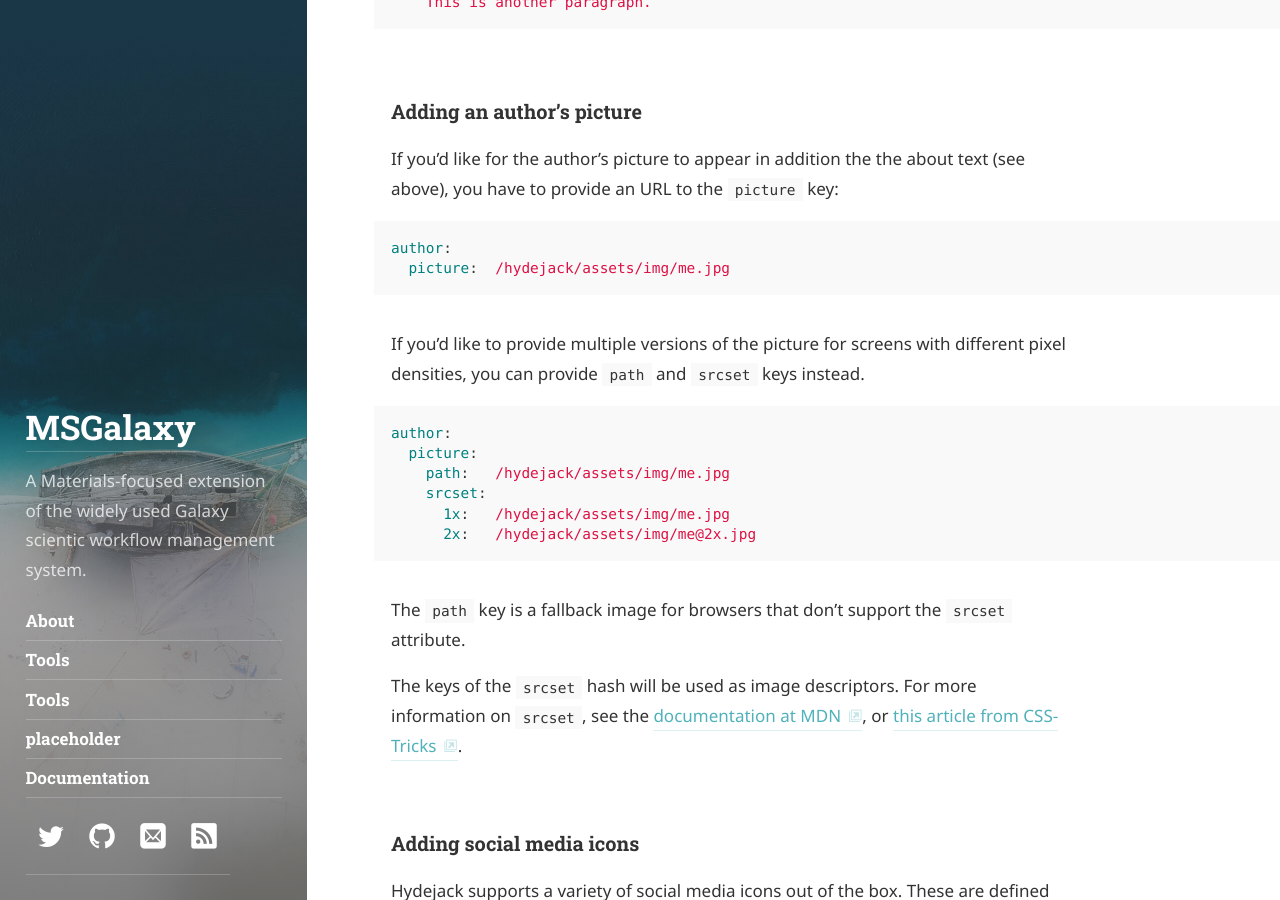
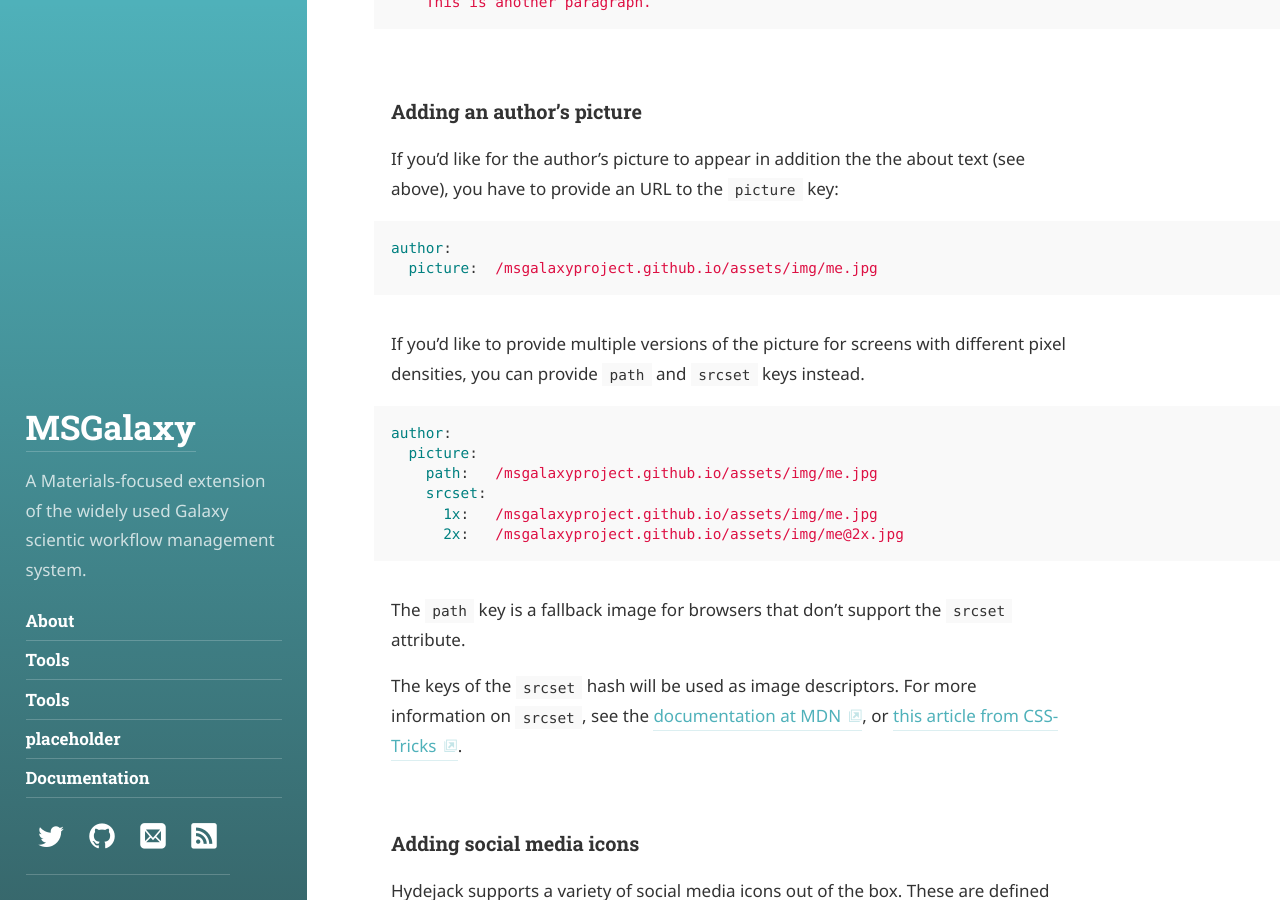
Before and after one commit to MSGalaxyProject/MSGalaxyHub, a Jekyll site: the page built from docs/7.0.0/config.md, in a window 1280 px wide and 900 px high, scrolled down 5601 px. Built offline with Jekyll 4.4.1, drawn with Linux system fonts in a browser that asks for light colours; some web fonts are replaced; some of the changed text lies outside the part shown.

Commit message:
Update _config.yml

```diff
--- a/_config.yml
+++ b/_config.yml
@@ -13,7 +13,7 @@ url:                   https://domain.tld
 
 # Set to '' when hosting on GitHub Pages, like `//<username>.github.io`.
 # Set to '/<reponame>' when using the `gh-pages` branch of a repository.
-baseurl:               /hydejack
+baseurl:               /msgalaxyproject.github.io
 
 # A short description of the page used for the meta description tag.
 description:           >
```
